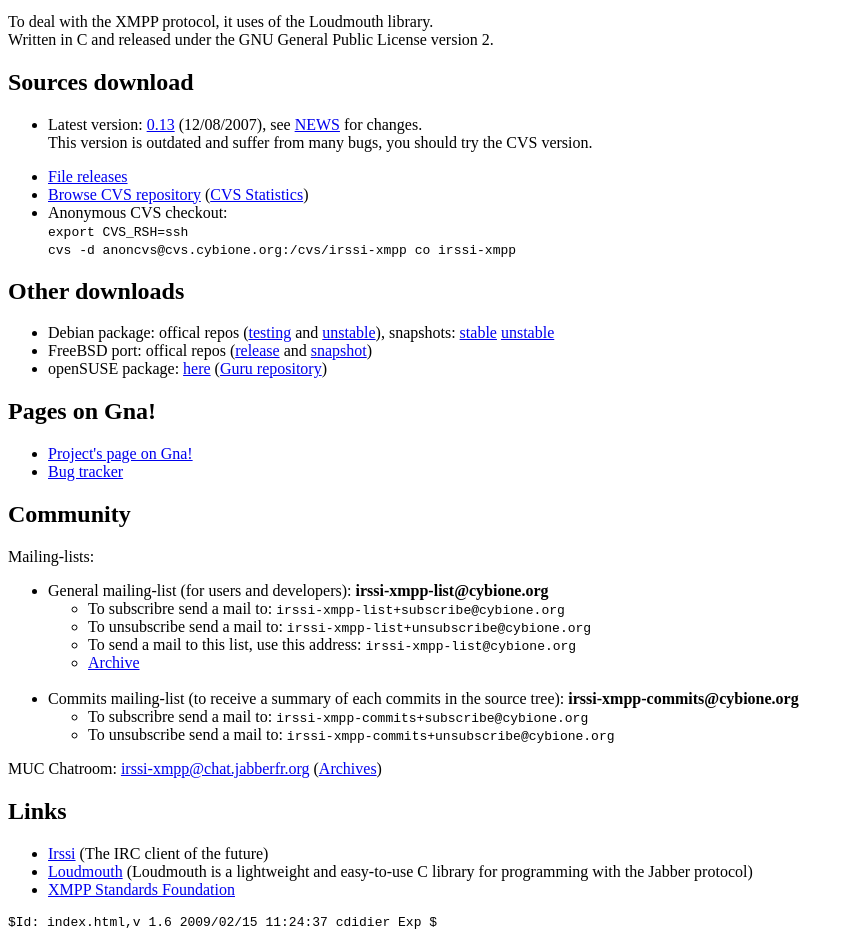
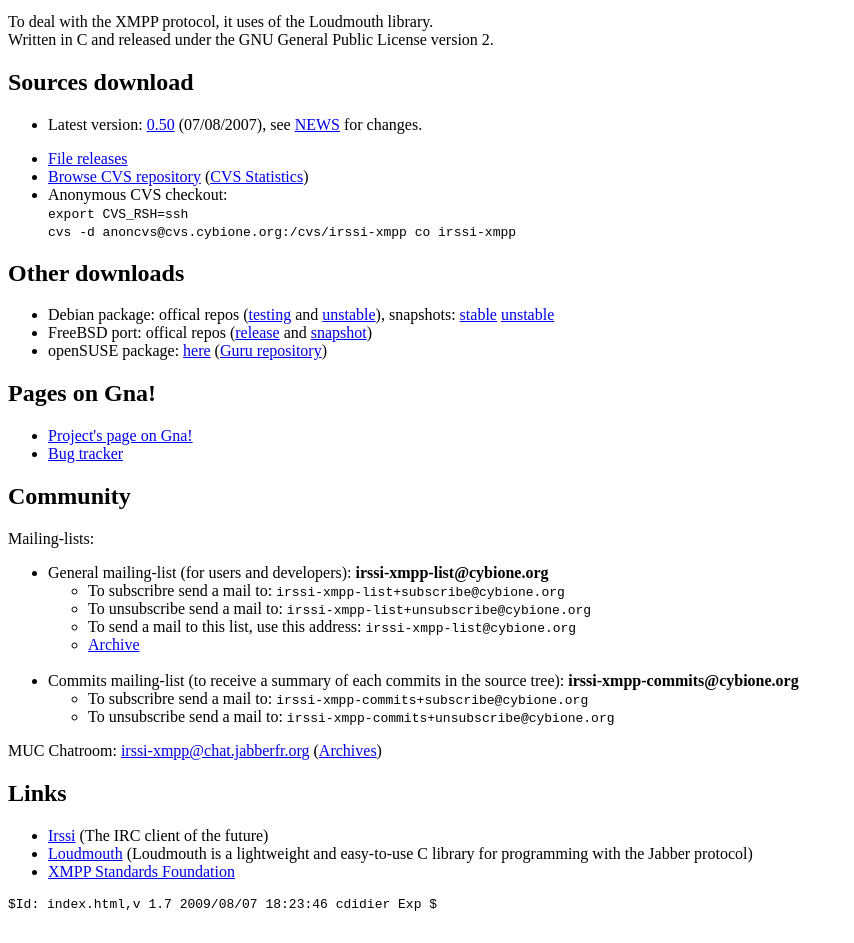
Before and after one commit to oschwand/irssi-xmpp, a plain HTML site: page www/index.html in a window 1280 px wide. Shown: the part 376-1319 px from the top of the page, without its empty margins (0-854 px from the left). Drawn offline with Linux system fonts and the light colour scheme.

Commit message:
hell we are at 0.50

```diff
--- a/www/index.html
+++ b/www/index.html
@@ -35,8 +35,7 @@
 <h2>Sources download</h2>
 
 <ul>
-	<li>Latest version: <a href="files/irssi-xmpp-0.13.tar.gz">0.13</a> (12/08/2007), see <a href="http://cybione.org/cgi-bin/cvsweb/irssi-xmpp/NEWS?rev=1.1&amp;content-type=text/plain&amp;cvsroot=irssi-xmpp">NEWS</a> for changes.<br>
-	This version is outdated and suffer from many bugs, you should try the CVS version.</li>
+	<li>Latest version: <a href="files/irssi-xmpp-0.50.tar.gz">0.50</a> (07/08/2007), see <a href="http://cybione.org/cgi-bin/cvsweb/irssi-xmpp/NEWS?rev=1.20&amp;content-type=text/plain&amp;cvsroot=irssi-xmpp">NEWS</a> for changes.</li>
 </ul>
 <ul>
 	<li><a href="files/">File releases</a></li>
@@ -89,7 +88,7 @@
 	<li><a href="http://www.xmpp.org/">XMPP Standards Foundation</a></li>
 </ul>
 
-<pre>$Id: index.html,v 1.6 2009/02/15 11:24:37 cdidier Exp $</pre>
+<pre>$Id: index.html,v 1.7 2009/08/07 18:23:46 cdidier Exp $</pre>
 
 </body>
 </html>
```
